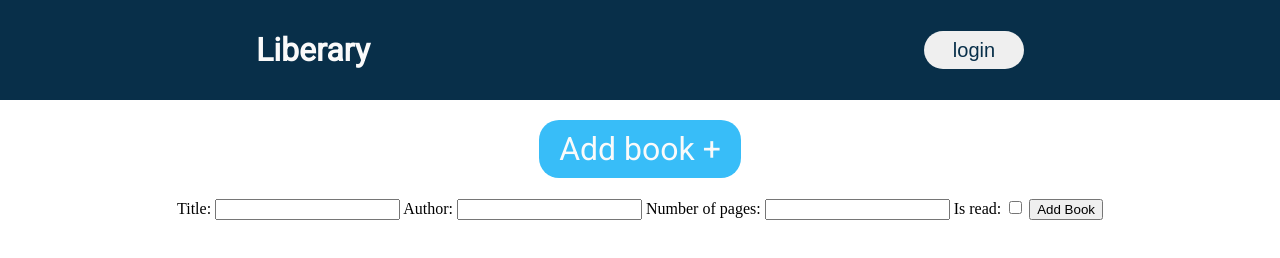
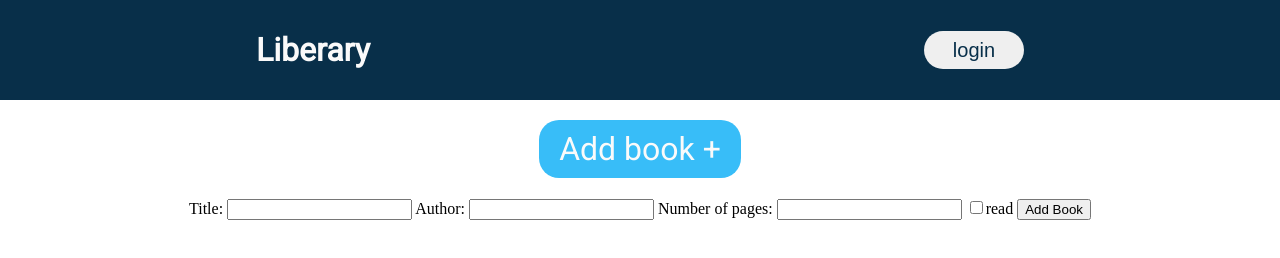
Before and after one commit to ahmed-H20/Library, a plain HTML site: page index.html in a window 1280 px wide. Drawn offline with Linux system fonts and the light colour scheme; a web font is replaced by a local one.

Commit message:
Make a form style

```diff
--- a/index.html
+++ b/index.html
@@ -22,8 +22,7 @@
             <input type="text" id="author">
             <label for="pages">Number of pages: </label>
             <input type="number" id="pages">
-            <label for="read">Is read: </label>
-            <input type="checkbox" id="read">
+            <label for="read"><input type="checkbox" id="read">read </label>
             <input type="submit" value="Add Book">
         </form>
         <div class="bookcards">
```
